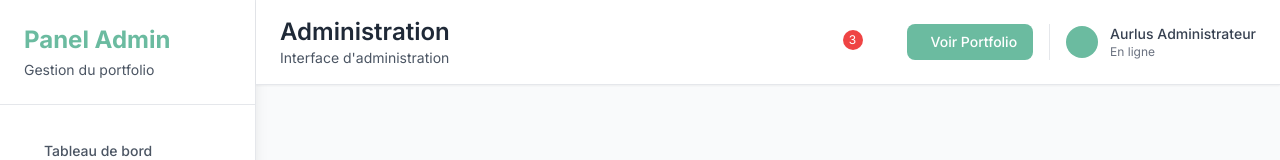
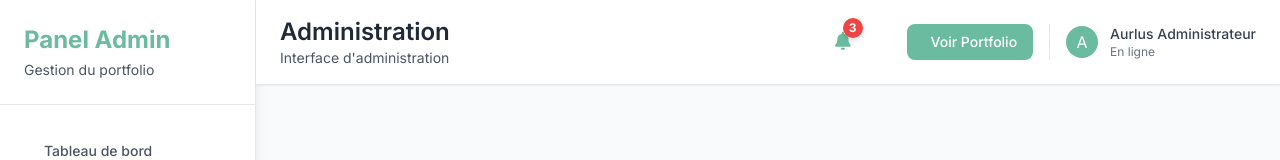
Before and after one commit to whiteEagle5039/aurlus-portfolio, a Vue app: page /admin in a window 1280 px wide. Shown: the top 160 px of the page. Built offline with nearby package versions, Linux system fonts and the light colour scheme.

Commit message:
notification adding

```diff
--- a/package.json
+++ b/package.json
@@ -16,6 +16,7 @@
     "@fortawesome/free-regular-svg-icons": "^6.5.1",
     "@fortawesome/free-solid-svg-icons": "^6.5.1",
     "@fortawesome/vue-fontawesome": "^3.0.5",
+    "@heroicons/vue": "^2.2.0",
     "@intlify/unplugin-vue-i18n": "^6.0.8",
     "particles.js": "^2.0.0",
     "portfolio": "file:",
--- a/src/admin/components/AdminHeader.vue
+++ b/src/admin/components/AdminHeader.vue
@@ -1,3 +1,5 @@
+
+
 <template>
   <header class="bg-white shadow-sm border-b border-gray-200 px-6 py-4">
     <div class="flex items-center justify-between">
@@ -15,8 +17,13 @@
           class="relative p-2 text-gray-400 hover:text-gray-600 transition-colors duration-200 rounded-lg hover:bg-gray-100"
           :class="{ 'text-green-500': hasUnreadNotifications }"
         >
-          <i class="fas fa-bell text-lg"></i>
-          <span v-if="notificationCount > 0" class="absolute -top-1 -right-1 bg-red-500 text-white text-xs rounded-full h-5 w-5 flex items-center justify-center">
+          <font-awesome-icon icon="bell" class="text-lg" />
+
+          <!-- Badge -->
+          <span
+            v-if="notificationCount > 0"
+            class="absolute -top-1 -right-1 bg-red-500 text-white text-xs font-bold rounded-full h-5 w-5 flex items-center justify-center shadow-md"
+          >
             {{ notificationCount > 9 ? '9+' : notificationCount }}
           </span>
         </button>
@@ -40,8 +47,9 @@
 
         <!-- User Profile -->
         <div class="flex items-center space-x-3 pl-4 border-l border-gray-200">
-          <div class="w-8 h-8 bg-green-500 rounded-full flex items-center justify-center">
-            <i class="fas fa-user text-white text-sm"></i>
+          <div class="w-8 h-8 bg-green-500 text-white rounded-full flex items-center justify-center">
+            <!-- <i class="fas fa-user text-white text-sm">A</i> -->
+            A
           </div>
           <div class="hidden md:block">
             <p class="text-sm font-medium text-gray-700">{{ $t('admin.sidebar.user.name') }}</p>
--- a/src/main.ts
+++ b/src/main.ts
@@ -13,6 +13,8 @@ import fr from './locales/fr.json'
 
 //others
 import { library } from '@fortawesome/fontawesome-svg-core';
+import { faB, faBell } from '@fortawesome/free-solid-svg-icons';
+
 import { FontAwesomeIcon } from '@fortawesome/vue-fontawesome';
 import {
   faCode, faMoon, faSun, faBars, faTimes,
@@ -30,7 +32,8 @@ library.add(
   faCheck, faDownload, faGraduationCap, faCertificate,
   faBriefcase, fasStar, farStar, faLocationDot,
   faEnvelope, faPhone, faSpinner, faLanguage,
-  faLinkedinIn, faGithub, faTwitter, faInstagram, faNetworkWired, faShieldAlt, faServer, faSchool,faUserGraduate
+  faLinkedinIn, faGithub, faTwitter, faInstagram, faNetworkWired, faShieldAlt, faServer, faSchool,
+  faUserGraduate, faBell
 );
 
 // Typage des messages
```
Also changed, not shown: 1 other file (tests, documents, lock files or other folders).
